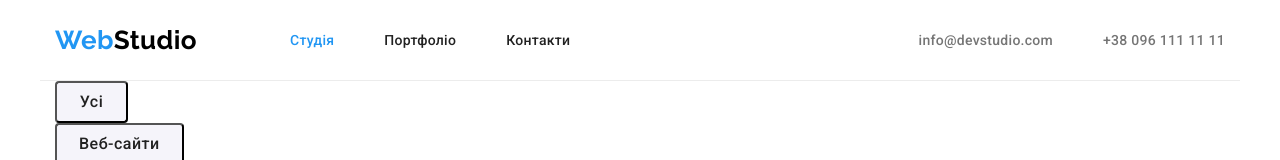
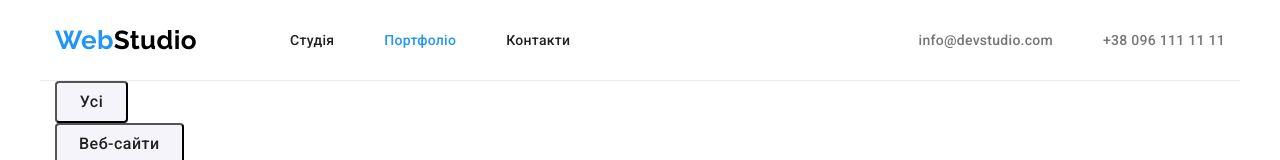
Before and after one commit to Anatolij-Goga/goit-markup-hw-03, a plain HTML site: page portfolio.html in a window 1280 px wide. Shown: the top 160 px of the page. Drawn offline with nearby package versions, Linux system fonts and the light colour scheme.

Commit message:
Update portfolio.html

```diff
--- a/portfolio.html
+++ b/portfolio.html
@@ -38,8 +38,8 @@
       <a class="logo" href="./index.html"><span class="logo-part">Web</span>Studio</a>
       <nav class="header-nav">
         <ul class="site-nav list">
-          <li class="list"><a class="link current" href="./index.html">Студія</a></li>
-          <li class="list"><a class="link" href="./portfolio.html">Портфоліо</a></li>
+          <li class="list"><a class="link" href="./index.html">Студія</a></li>
+          <li class="list"><a class="link current" href="./portfolio.html">Портфоліо</a></li>
           <li class="list"><a class="link" href="">Контакти</a></li>
         </ul>
       </nav>
```
